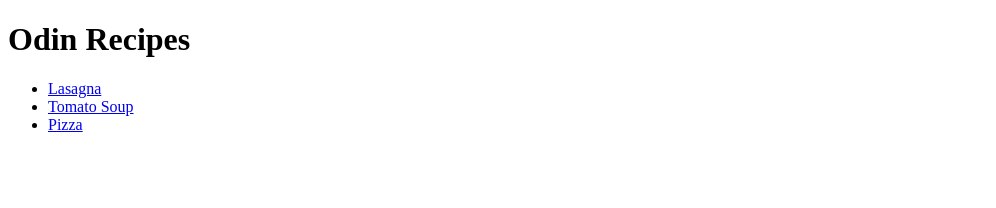
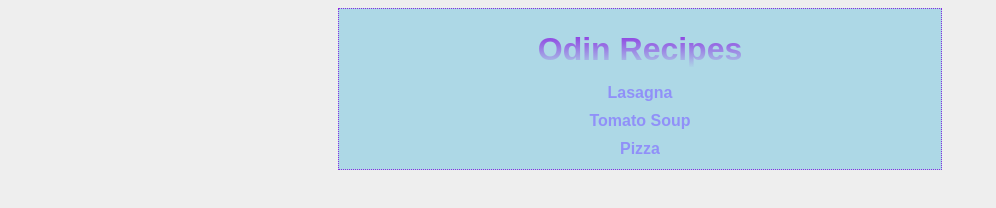
Before and after one commit to Username10924/odin-recipes, a plain HTML site: page index.html in a window 1280 px wide. Shown: the whole page, without its empty margins (0-996 px from the left). Drawn offline with Linux system fonts and the light colour scheme.

Commit message:
Use margins and padding to main page
Old page was not as beautiful

```diff
--- a/index.html
+++ b/index.html
@@ -3,13 +3,16 @@
     <head>
         <meta charset="utf-8">
         <title>Odin Recipes</title>
+        <link rel="stylesheet" href="style.css">
     </head>
     <body>
-        <h1>Odin Recipes</h1>
-        <ul>
-            <li><a href="./recipes/lasagna.html" target="_blank" rel="noopener">Lasagna</a></li>
-            <li><a href="./recipes/tomato-soup.html" target="_blank" rel="noopener">Tomato Soup</a></li>
-            <li><a href="./recipes/pizza.html" target="_blank" rel="noopener">Pizza</a></li>
-        </ul>
+        <div class="card">
+            <h1>Odin Recipes</h1>
+            <ul class="menulist">
+                <li class="menuitem"><a href="./recipes/lasagna.html" target="_blank" rel="noopener">Lasagna</a></li>
+                <li class="menuitem"><a href="./recipes/tomato-soup.html" target="_blank" rel="noopener">Tomato Soup</a></li>
+                <li class="menuitem"><a href="./recipes/pizza.html" target="_blank" rel="noopener">Pizza</a></li>
+            </ul>
+        </div>
     </body>
 </html>
--- /dev/null
+++ b/style.css
@@ -0,0 +1,32 @@
+body{
+    font-family: Arial, Helvetica, sans-serif;
+    background-color: #eee;
+}
+.card{
+    width: 600px;
+    margin: 0 auto;
+    padding: 1px;
+    background: lightblue;
+    border: blueviolet dotted 1px;
+}
+h1{
+    background: -webkit-linear-gradient(blueviolet, lightblue);
+    -webkit-background-clip: text;
+    -webkit-text-fill-color: transparent;
+}
+a{
+    text-decoration: none;
+    color: rgb(144, 144, 248);
+    font-weight: bold;
+}
+.menulist{
+    list-style-type: none;
+    padding: 0;
+}
+h1, .menulist{
+    text-align: center;
+    margin-bottom: 1px;
+}
+.menuitem{
+    margin-bottom: 10px;
+}
```
